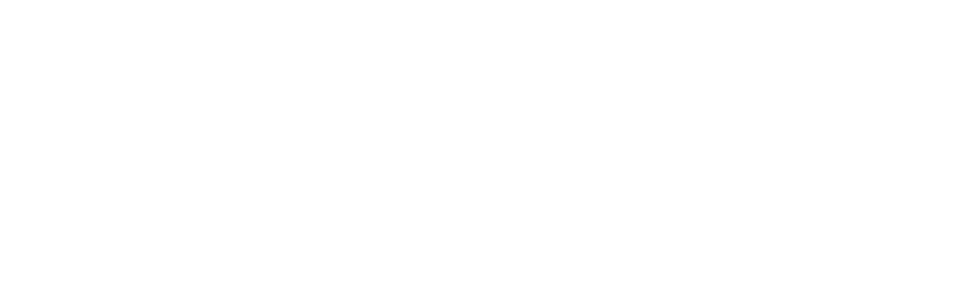
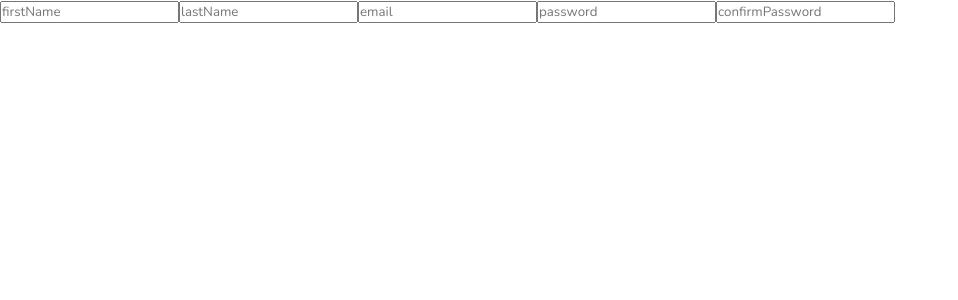
Before and after one commit to Aweesha77/Rental-app, a React (Create React App) app in the folder client/: page /register in a window 1280 px wide. Shown: the top 300 px of the page, without its empty margins (0-958 px from the left). Built offline with nearby package versions, Linux system fonts and the light colour scheme.

Commit message:
adding files

```diff
--- a/client/src/pages/RegisterPage.jsx
+++ b/client/src/pages/RegisterPage.jsx
@@ -2,7 +2,17 @@
 
 const RegisterPage = () => {
   return (
-    <div>
+    <div className='register'>
+        <div className="register-content">
+            <form>
+                <input placeholder='firstName' name='firstName' required/>
+                <input placeholder='lastName' name='lastName' required/>
+                <input placeholder='email' name='email' type='email' required/>
+                <input placeholder='password' name='password' type='password' required/>
+                <input placeholder='confirmPassword' name='confirmPassword' type='password' required/>
+                <input type='file' name='profileImage' accept='image/' style={{display:"none"}} required/>
+            </form>
+        </div>
 
     </div>
   )
```
